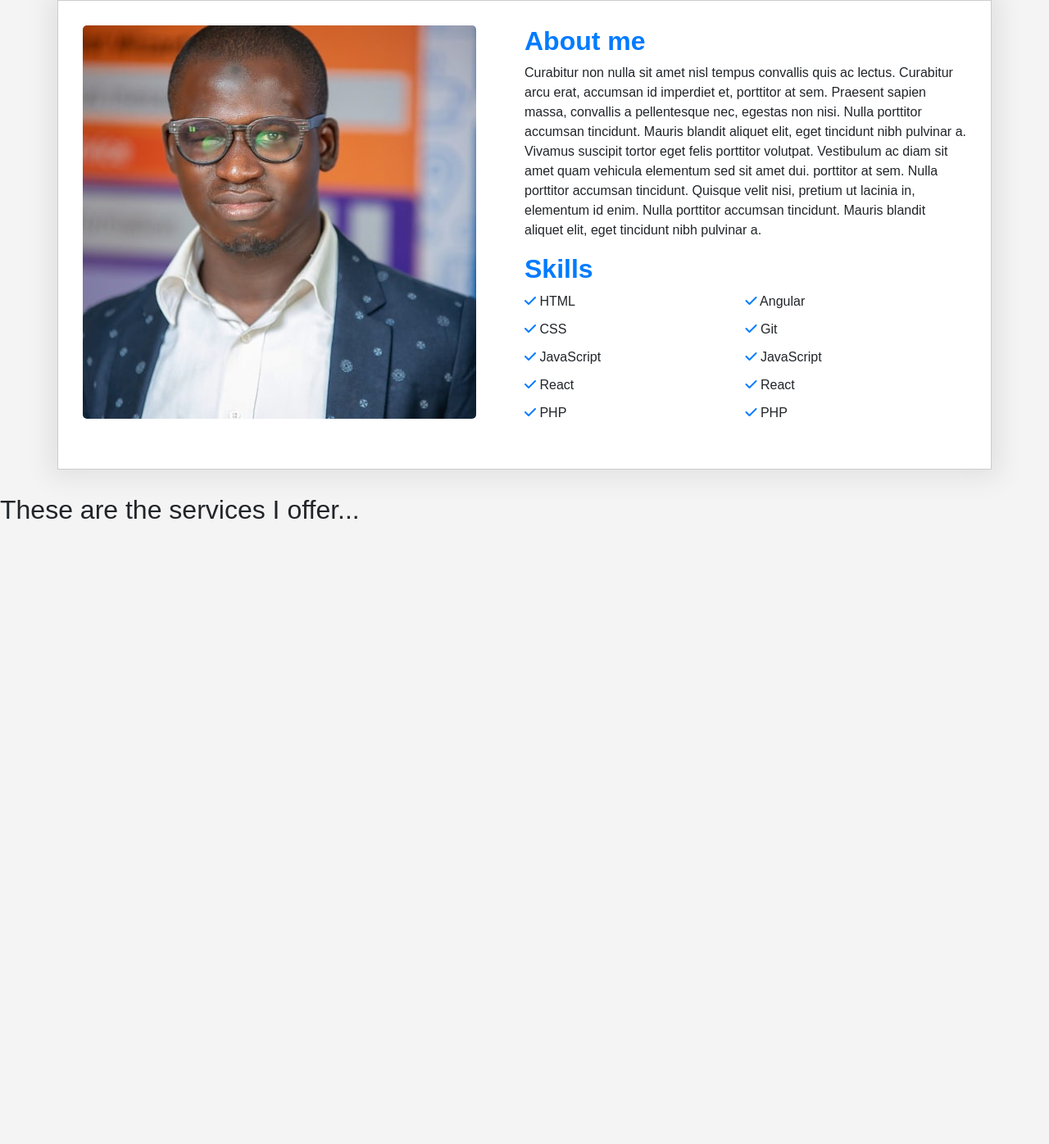
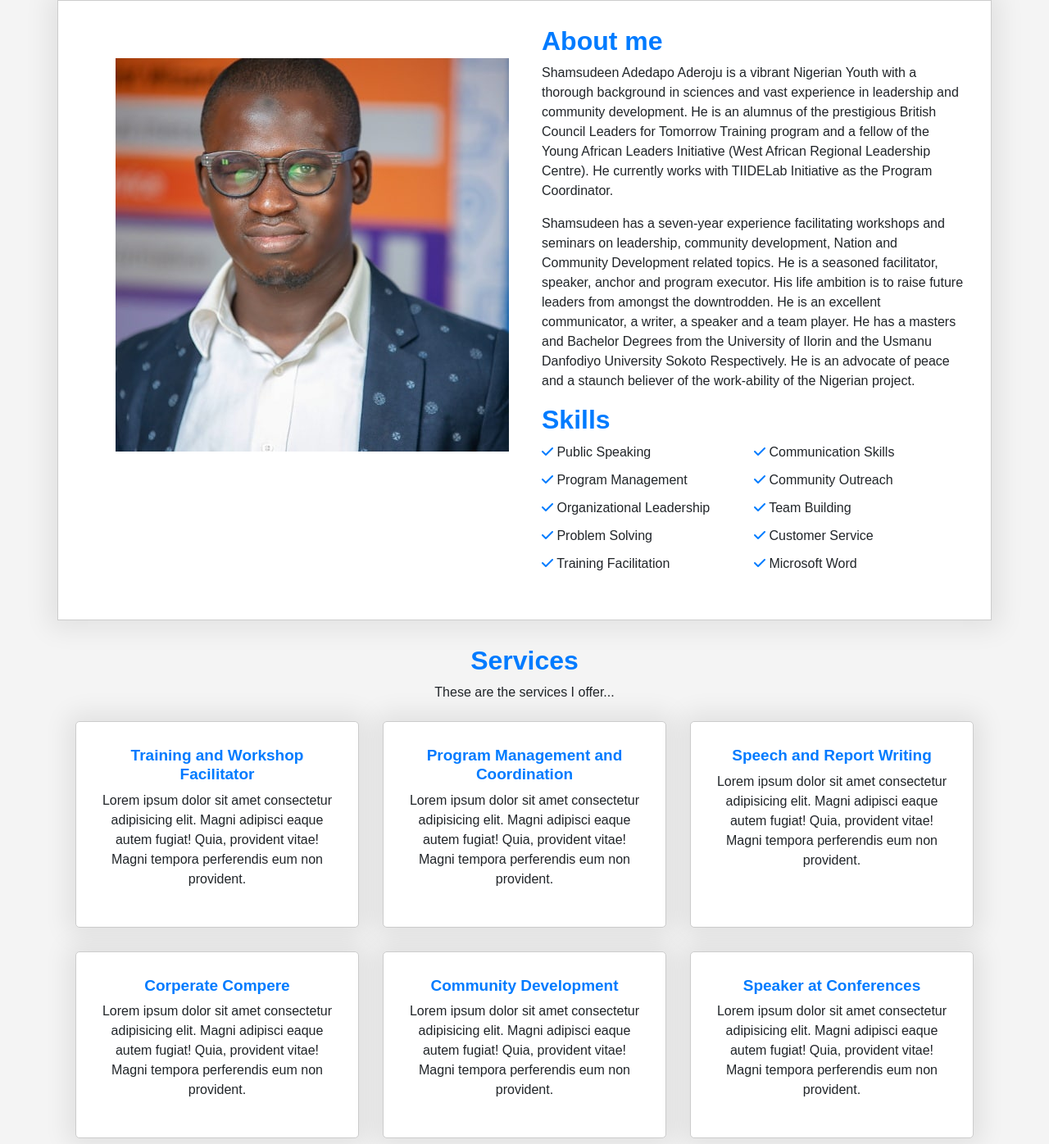
Before and after one commit to Lexitar32/Mr-Shams-Portfolio-Website, a plain HTML site: page index.html in a window 1280 px wide. Shown: the part 688-2084 px from the top of the page at 82% size. Before the commit the page ends 1337 px from the top, so only its background shows below. Drawn offline with nearby package versions, Linux system fonts and the light colour scheme; a web font is replaced by a local one.

Commit message:
Added the Services Section

```diff
--- a/index.html
+++ b/index.html
@@ -78,31 +78,37 @@
               <div class="about-me-desc">
                   <h2 class="text-primary">About me</h2>
                   <p>
-                    Curabitur non nulla sit amet nisl tempus convallis quis ac lectus.
-                    Curabitur arcu erat, accumsan id imperdiet et, porttitor at sem.
-                    Praesent sapien massa, convallis a pellentesque nec, egestas non nisi.
-                    Nulla porttitor accumsan tincidunt. Mauris blandit aliquet elit, eget tincidunt nibh pulvinar a.
-                    Vivamus suscipit tortor eget felis porttitor volutpat. Vestibulum ac diam sit amet quam vehicula
-                    elementum sed sit amet dui. porttitor at sem. Nulla porttitor accumsan tincidunt.
-                    Quisque velit nisi, pretium ut lacinia in, elementum id enim. Nulla porttitor accumsan tincidunt.
-                    Mauris blandit aliquet elit, eget tincidunt nibh pulvinar a.
+                    Shamsudeen Adedapo Aderoju is a vibrant Nigerian Youth with a thorough background
+                     in sciences and vast experience in leadership and community development.
+                     He is an alumnus of the prestigious British Council Leaders for Tomorrow Training
+                     program and a fellow of the Young African Leaders Initiative (West African Regional
+                     Leadership Centre). He currently works with TIIDELab Initiative as the Program Coordinator.
+                  </p>
+                  <p>Shamsudeen has a seven-year experience facilitating workshops and seminars on leadership,
+                     community development, Nation and Community Development related topics.
+                     He is a seasoned facilitator, speaker, anchor and program executor.
+                     His life ambition is to raise future leaders from amongst the downtrodden.
+                     He is an excellent communicator, a writer, a speaker and a team player.
+                     He has a masters and Bachelor Degrees from the University of Ilorin and the
+                     Usmanu Danfodiyo University Sokoto Respectively. He is an advocate of peace and a
+                     staunch believer of the work-ability of the Nigerian project.
                   </p>
 
                   <h2 class="text-primary">Skills</h2>
                   <div class="skills-grid">
                     <ul>
-                        <li><i class="fas fa-check text-primary"></i> HTML</li>
-                        <li><i class="fas fa-check text-primary"></i> CSS</li>
-                        <li><i class="fas fa-check text-primary"></i> JavaScript</li>
-                        <li><i class="fas fa-check text-primary"></i> React</li>
-                        <li><i class="fas fa-check text-primary"></i> PHP</li>
+                        <li><i class="fas fa-check text-primary"></i> Public Speaking</li>
+                        <li><i class="fas fa-check text-primary"></i> Program Management</li>
+                        <li><i class="fas fa-check text-primary"></i> Organizational Leadership</li>
+                        <li><i class="fas fa-check text-primary"></i> Problem Solving</li>
+                        <li><i class="fas fa-check text-primary"></i> Training Facilitation</li>
                     </ul>
                     <ul>
-                        <li><i class="fas fa-check text-primary"></i> Angular</li>
-                        <li><i class="fas fa-check text-primary"></i> Git</li>
-                        <li><i class="fas fa-check text-primary"></i> JavaScript</li>
-                        <li><i class="fas fa-check text-primary"></i> React</li>
-                        <li><i class="fas fa-check text-primary"></i> PHP</li>
+                        <li><i class="fas fa-check text-primary"></i> Communication Skills</li>
+                        <li><i class="fas fa-check text-primary"></i> Community Outreach</li>
+                        <li><i class="fas fa-check text-primary"></i> Team Building</li>
+                        <li><i class="fas fa-check text-primary"></i> Customer Service</li>
+                        <li><i class="fas fa-check text-primary"></i> Microsoft Word</li>
                     </ul>
                   </div>
               </div>
@@ -111,9 +117,41 @@
 
       <!-- Services Section -->
       <div id="service-section">
-          <h2>These are the services I offer...</h2>
-          <div class="service-section-grid">
-
+        <h2 class="text-primary text-center services">Services</h2>
+        <p class="text-center">These are the services I offer...</p>
+          <div class="container">
+            <div class="service-section-grid">
+                <div class="box">
+                    <h2>Training and Workshop Facilitator</h2>
+                    <p>Lorem ipsum dolor sit amet consectetur adipisicing elit. Magni adipisci eaque
+                    autem fugiat! Quia, provident vitae! Magni tempora perferendis eum non provident.</p>
+                </div>
+                <div class="box">
+                    <h2>Program Management and Coordination</h2>
+                    <p>Lorem ipsum dolor sit amet consectetur adipisicing elit. Magni adipisci eaque
+                    autem fugiat! Quia, provident vitae! Magni tempora perferendis eum non provident.</p>
+                </div>
+                <div class="box">
+                    <h2>Speech and Report Writing</h2>
+                    <p>Lorem ipsum dolor sit amet consectetur adipisicing elit. Magni adipisci eaque
+                    autem fugiat! Quia, provident vitae! Magni tempora perferendis eum non provident.</p>
+                </div>
+                <div class="box">
+                    <h2>Corperate Compere</h2>
+                    <p>Lorem ipsum dolor sit amet consectetur adipisicing elit. Magni adipisci eaque
+                    autem fugiat! Quia, provident vitae! Magni tempora perferendis eum non provident.</p>
+                </div>
+                <div class="box">
+                    <h2>Community Development</h2>
+                    <p>Lorem ipsum dolor sit amet consectetur adipisicing elit. Magni adipisci eaque
+                    autem fugiat! Quia, provident vitae! Magni tempora perferendis eum non provident.</p>
+                </div>
+                <div class="box">
+                    <h2>Speaker at Conferences</h2>
+                    <p>Lorem ipsum dolor sit amet consectetur adipisicing elit. Magni adipisci eaque
+                    autem fugiat! Quia, provident vitae! Magni tempora perferendis eum non provident.</p>
+                </div>
+            </div>
           </div>
       </div>
 
--- a/scss/_about.scss
+++ b/scss/_about.scss
@@ -0,0 +1,37 @@
+// About Me and Skills Section
+#about-me-section {
+    .about-me-grid {
+        display: grid;
+        grid-template-columns: 2fr 2fr;
+        border: 1px solid #ccc;
+        box-shadow: 0px 0px 30px 10px rgba(0, 0, 0, 0.08);
+        margin: 30px auto;
+        padding: 30px;
+        background: #fff;
+    }
+
+    h2 {
+        font-weight: bold;
+    }
+
+    .skill-image-sec {
+        img {
+            border-radius: 5px;
+            padding: 40px;
+        }
+    }
+
+    .skills-grid {
+        display: grid;
+        grid-template-columns: 2fr 2fr;
+
+        ul {
+            margin-right: 30px;
+        }
+
+        li {
+            list-style-type: none;
+            padding-bottom: 10px;
+        }
+    }
+}
--- /dev/null
+++ b/scss/_responsiveness.scss
@@ -0,0 +1,55 @@
+// Responsiveness For Landing Section
+@media(max-width: 425px) {
+    #landing-section {
+        h2 {
+            font-size: 22px;
+            font-weight: bold;
+            padding-top: 7px;
+        }
+
+        p {
+            font-size: 15px;
+        }
+    }
+}
+
+// Responsiveness For About Me Section
+@media(max-width: 768px) {
+    #about-me-section {
+        margin: auto;
+        max-width: 90%;
+        .about-me-grid {
+            grid-template-columns: 4fr;
+        }
+
+        img {
+            display: none;
+        }
+    }
+}
+
+@media(max-width: 320px) {
+    #about-me-section {
+        margin: auto;
+        max-width: 100%;
+        padding-left: 0px;
+        text-align: center;
+    }
+}
+
+// Responsiveness For Services Section
+@media(max-width: 768px) {
+    #service-section {
+        .service-section-grid {
+            grid-template-columns: repeat(2, 2fr);
+        }
+    }
+}
+
+@media(max-width: 768px)  {
+    #service-section {
+        .service-section-grid {
+            grid-template-columns: 2fr;
+        }
+    }
+}
--- a/scss/_services.scss
+++ b/scss/_services.scss
@@ -0,0 +1,27 @@
+#service-section {
+    .services {
+        font-weight: bold;
+    }
+
+    .service-section-grid {
+        display: grid;
+        grid-template-columns: repeat(3, 2fr);
+        grid-gap: 15px;
+
+        .box {
+            border: 1px solid #ccc;
+            border-radius: 5px;
+            background-color: white;
+            box-shadow: 0px 0px 30px 10px rgba(0, 0, 0, 0.08);
+            padding: 30px;
+            margin: 7px;
+            text-align: center;
+
+            h2 {
+                font-size: 19px;
+                font-weight: bold;
+                color: #007bff!important;
+            }
+        }
+    }
+}
--- a/scss/style.scss
+++ b/scss/style.scss
@@ -1,8 +1,10 @@
 @import './config';
 @import './about';
+@import './services';
 @import './projects';
 @import './blog';
 @import './contact';
+@import './responsiveness';
 
 // Landing Section Styling
 #landing-section {
@@ -33,70 +35,3 @@
         opacity: 1;
     }
 }
-
-// About Me and Skills Section
-#about-me-section {
-    .about-me-grid {
-        display: grid;
-        grid-template-columns: 2fr 2fr;
-        border: 1px solid #ccc;
-        box-shadow: 0px 0px 30px 10px rgba(0, 0, 0, 0.08);
-        margin: 30px auto;
-        padding: 30px;
-        background: #fff;
-    }
-
-    h2 {
-        font-weight: bold;
-    }
-
-    .skill-image-sec {
-        img {
-            border-radius: 5px;
-        }
-    }
-
-    .skills-grid {
-        display: grid;
-        grid-template-columns: 2fr 2fr;
-
-        ul {
-            margin-right: 30px;
-        }
-
-        li {
-            list-style-type: none;
-            padding-bottom: 10px;
-        }
-    }
-}
-
-
-// Responsiveness
-@media(max-width: 768px) {
-    #about-me-section {
-        margin: auto;
-        max-width: 90%;
-        .about-me-grid {
-            grid-template-columns: repeat(1, 4fr);
-        }
-
-        img {
-            display: none;
-        }
-    }
-}
-
-@media(max-width: 425px) {
-    #landing-section {
-        h2 {
-            font-size: 22px;
-            font-weight: bold;
-            padding-top: 7px;
-        }
-
-        p {
-            font-size: 15px;
-        }
-    }
-}
```
Also changed, not shown: assets/css/style.css, 1 other file.
